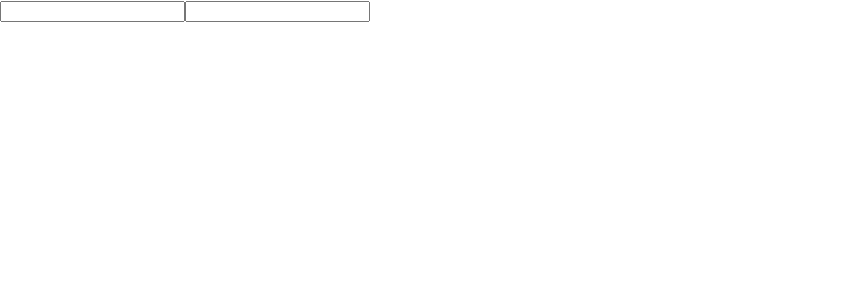
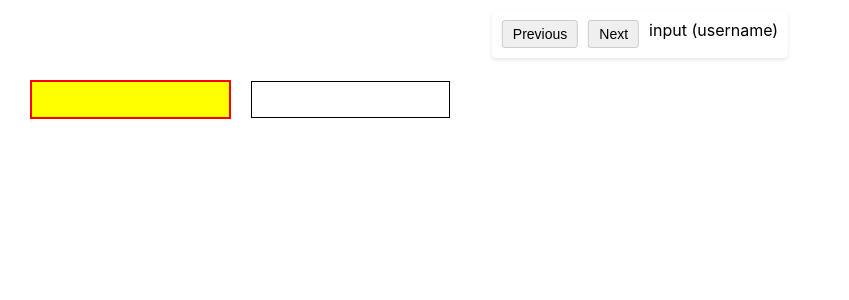
Before and after one commit to OsvaldoMartini/ar-react-ts-grid, a React (Create React App) app: page / in a window 1280 px wide. Shown: the top 300 px of the page, without its empty margins (0-849 px from the left). Built offline with nearby package versions, Linux system fonts and the light colour scheme.

Commit message:
New Scanner Elements

```diff
--- a/src/components/Navigable.tsx
+++ b/src/components/Navigable.tsx
@@ -1,18 +1,47 @@
 import React, { useEffect, useState } from 'react';
+import './navigable.scss';
 
 interface NavigableProps {
   dataHtml: string[]; // The array of HTML strings
 }
 
 const Navigable: React.FC<NavigableProps> = ({ dataHtml }) => {
+  const [currentIndex, setCurrentIndex] = useState<number>(0);
   const [elements, setElements] = useState<JSX.Element[]>([]); // State to store the parsed HTML elements
 
   useEffect(() => {
     // Function to parse HTML string into JSX elements
-    const parseHtmlString = (htmlString: string) => {
+    const parseHtmlString = (htmlString: string, htmlStringIndex: number) => {
       const parser = new DOMParser();
       const doc = parser.parseFromString(htmlString, 'text/html');
       const elementsList = Array.from(doc.body.children);
+
+      // Function to convert HTML attributes to React-compatible names
+      const convertToReactAttributes = (attributes: { [key: string]: string }) => {
+        const convertedAttributes: { [key: string]: string } = {};
+        for (const [key, value] of Object.entries(attributes)) {
+          switch (key) {
+            case 'class':
+              convertedAttributes['className'] = value; // Convert 'class' to 'className'
+              break;
+            case 'autocapitalize':
+              convertedAttributes['autoCapitalize'] = value; // Convert 'autocapitalize' to 'autoCapitalize'
+              break;
+            case 'spellcheck':
+              convertedAttributes['spellCheck'] = value; // Convert 'spellcheck' to 'spellCheck'
+              break;
+            default:
+              convertedAttributes[key] = value; // Keep other attributes as they are
+          }
+        }
+
+        // Ensure className includes "navigable"
+        convertedAttributes['className'] = convertedAttributes['className']
+          ? `${convertedAttributes['className']} navigable`
+          : 'navigable';
+
+        return convertedAttributes;
+      };
 
       return elementsList.map((element, index) => {
         // Extract the attributes from the element
@@ -21,23 +50,98 @@ const Navigable: React.FC<NavigableProps> = ({ dataHtml }) => {
           attributes[attr.name] = attr.value;
         });
 
-        // Create a React element with the same attributes
+        // Convert attributes to React-compatible attributes
+        const reactAttributes = convertToReactAttributes(attributes);
+
+        // Create a unique key by combining the htmlStringIndex and element's index
+        const uniqueKey = `${htmlStringIndex}-${index}`;
+
+        // Create a React element with the converted attributes
         return React.createElement(element.tagName.toLowerCase(), {
-          key: index,
-          ...attributes, // Pass attributes as props
+          key: uniqueKey,
+          ...reactAttributes, // Pass converted attributes as props
         });
       });
     };
 
     // Parse each HTML string in the array and merge all elements
-    const parsedElements = dataHtml.flatMap((htmlString) => parseHtmlString(htmlString));
+    const parsedElements = dataHtml.flatMap((htmlString, htmlStringIndex) =>
+      parseHtmlString(htmlString, htmlStringIndex)
+    );
 
     setElements(parsedElements);
+
+    // Highlight the first item on initial render with a slight delay to allow rendering
+    setTimeout(() => {
+      navigateElement(0); // Highlight the first item (index 0)
+    }, 0);
+
   }, [dataHtml]);
 
+  // Function to navigate elements by index
+  const navigateElement = (index: number): void => {
+    const elements = document.querySelectorAll('.navigable');
+    if (elements.length > 0) {
+      // Remove highlight class from the previous element
+      const previousElement = elements[currentIndex] as HTMLElement;
+      previousElement.classList.remove('highlight');
+
+      // Ensure the index is within bounds
+      index = Math.max(0, Math.min(index, elements.length - 1));
+
+      // Scroll to the new element and add highlight class
+      const element = elements[index] as HTMLElement;
+      element.scrollIntoView({ behavior: 'smooth' });
+      element.classList.add('highlight');
+    }
+  };
+
+  // Navigate to the previous item
+  const goToPreviousItem = (): void => {
+    setCurrentIndex((prevIndex) => {
+      const newIndex = Math.max(prevIndex - 1, 0); // Prevent going below 0
+      navigateElement(newIndex);
+      return newIndex;
+    });
+  };
+
+  // Navigate to the next item
+  const goToNextItem = (): void => {
+    setCurrentIndex((prevIndex) => {
+      const newIndex = Math.min(prevIndex + 1, document.querySelectorAll('.navigable').length - 1); // Prevent exceeding bounds
+      navigateElement(newIndex);
+      return newIndex;
+    });
+  };
+
   return (
-    <div className="navigable-container">
-      {elements} {/* Render the parsed elements */}
+    <div className="grid-container">
+      {/* Fixed Navigation Buttons */}
+      <div className="navigation-buttons">
+        <button onClick={goToPreviousItem}>Previous</button>
+        <button onClick={goToNextItem}>Next</button>
+
+        {/* Display TagName + (Id or Name) */}
+        <span className="element-info">
+          {elements.length > 0 ? (
+            (() => {
+              const currentElement = elements[currentIndex];
+              const tagName = currentElement.type;
+              const id = currentElement.props.id || null;
+              const name = currentElement.props.name || null;
+
+              return `${tagName} (${id || name || 'No Id/Name'})`;
+            })()
+          ) : (
+            'No Elements'
+          )}
+        </span>
+      </div>
+
+      {/* Scrollable Container */}
+      <div className="scrollable-container">
+        {elements} {/* Render the parsed elements */}
+      </div>
     </div>
   );
 };
```
